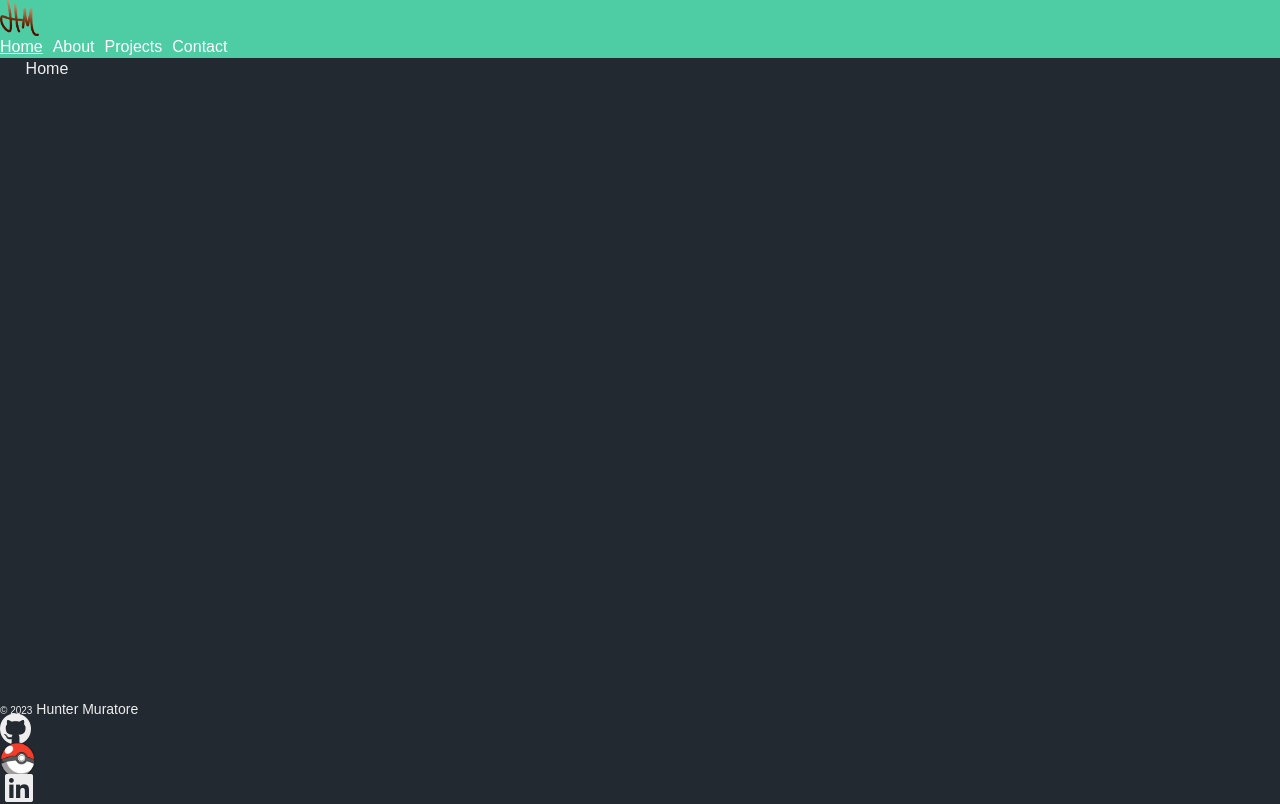
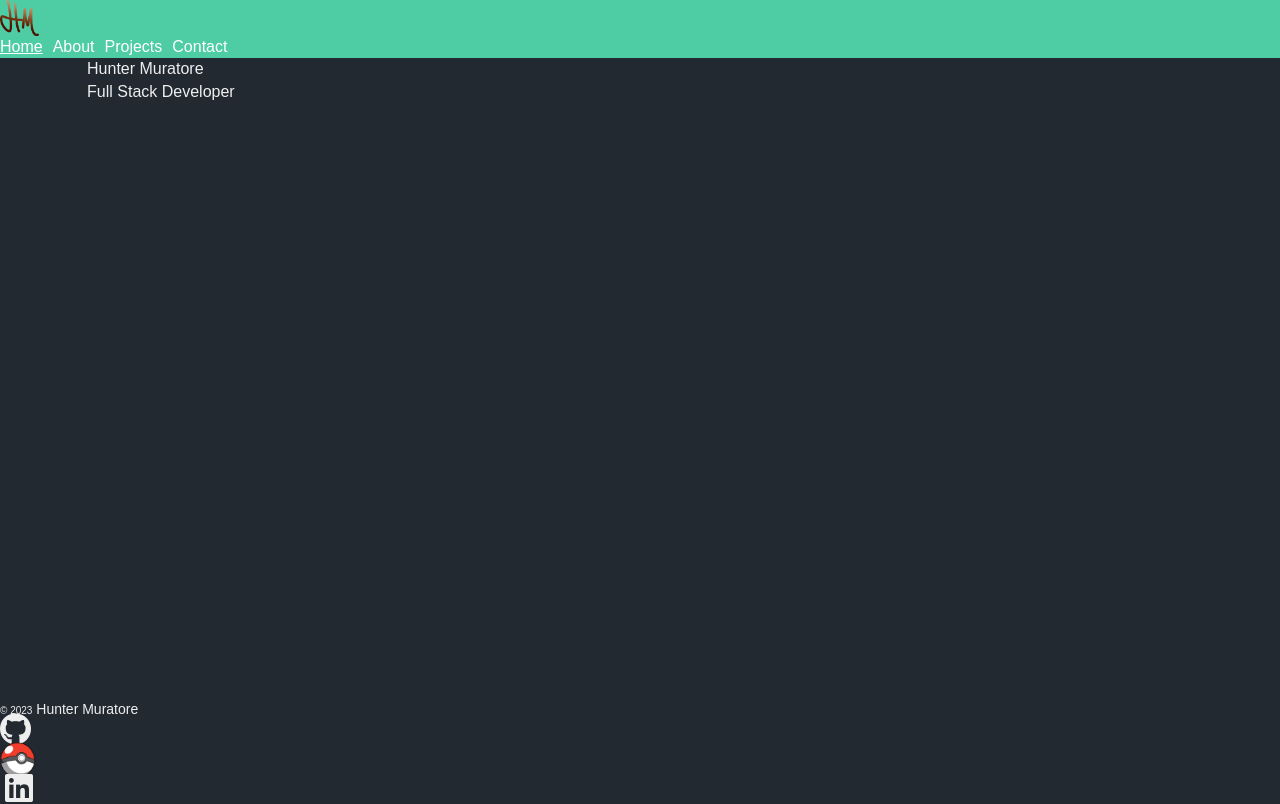
Before and after one commit to HunterMuratore/Portfolio, a React (Vite) app: page / in a window 1280 px wide. Built offline with nearby package versions, Linux system fonts and the light colour scheme.

Commit message:
dynamic pokemon page

```diff
--- a/src/index.scss
+++ b/src/index.scss
@@ -69,6 +69,11 @@ header {
   }
 }
 
+.home {
+  padding: 0 5%;
+
+}
+
 .contact {
   input {
     color: #000;
@@ -136,15 +141,9 @@ header {
 .pokemon-container {
   .pokeball-btn {
     padding: 1%;
-    text-align: left;
 
     :hover {
       transform: rotate(35deg);
-    }
-
-    img {
-      width: 46px;
-      height: 45px;
     }
   }
 
--- a/src/pages/Contact.jsx
+++ b/src/pages/Contact.jsx
@@ -28,7 +28,7 @@ function Contact() {
     }
 
     return (
-        <section className="contact flex flex-col justify-center mx-auto">
+        <section className="contact flex flex-col justify-center mx-auto mb-6">
             <h2 className="text-center text-2xl font-bold mt-10">Contact Me</h2>
             <form onSubmit={handleSubmit} className="w-full max-w-lg mx-auto mt-10" >
                 <div className="flex flex-wrap -mx-3 mb-6">
--- a/src/pages/Home.jsx
+++ b/src/pages/Home.jsx
@@ -1,7 +1,8 @@
 function Home() {
     return (
-        <section>
-            <h1>Home</h1>
+        <section className="home text-center mb-3">
+            <h1 className="text-3xl font-bold mt-10 mb-5">Hunter Muratore</h1>
+            <h2 className="text-3xl font-bold mb-5">Full Stack Developer</h2>
         </section>
     )
 }
--- a/src/pages/Pokemon.jsx
+++ b/src/pages/Pokemon.jsx
@@ -99,17 +99,17 @@ function Pokemon() {
     };
 
     return (
-        <section className='pokemon-container mx-auto mt-10 mb-3 w-[1000px]'>
+        <section className='pokemon-container mx-auto mt-10 mb-3 w-[325px] sm:w-[500px] md:w-[600px] lg:w-[900px] xl:w-[1000px]'>
             <div className='pokeball'>
                 <button className='pokeball-btn' onClick={handlePokeballClick}>
-                    <img src={pokeball} alt="Pokeball" />
+                    <img className='w-[36px] h-[35px] md:w-[46px] md:h-[45px]' src={pokeball} alt="Pokeball" />
                 </button>
             </div>
             <div className='pokemon-card'>
-                <div className='pokemon-img mx-auto py-28 w-[1000px]' style={{ backgroundImage: `linear-gradient(to bottom, ${themeColor}, ${themeColor2})` }}>
-                    <img className="block mx-auto my-5 h-[400px] w-[400px]" src={imgSrc} alt={pokeName + ' image'} />
+                <div className='pokemon-img mx-auto py-20 sm:py-28 w-[325px] sm:w-[500px] md:w-[600px] lg:w-[900px] xl:w-[1000px]' style={{ backgroundImage: `linear-gradient(to bottom, ${themeColor}, ${themeColor2})` }}>
+                    <img className="block mx-auto my-5 h-[150px] w-[150px] sm:h-[200px] sm:w-[200px] md:h-[300px] md:w-[300px] lg:h-[400px] lg:w-[400px]" src={imgSrc} alt={pokeName + ' image'} />
                 </div>
-                <div className='pokemon-name mx-auto text-center my-2.5 text-3xl font-semibold text-black'>
+                <div className='pokemon-name mx-auto text-center my-2.5 text-sm sm:text-lg md:text-xl lg:text-3xl font-semibold text-black'>
                     <p>A wild <span style={{ color: themeColor }}>{pokeName}</span> appeared!</p>
                 </div>
             </div>
--- a/src/pages/Projects.jsx
+++ b/src/pages/Projects.jsx
@@ -3,7 +3,7 @@ import formforwarder from '../images/projects/formforwarder.png'
 import trails from '../images/projects/trails.png'
 import jate from '../images/projects/jate.png'
 import employee_tracker from '../images/projects/employee_tracker.png'
-import pokemon_gen from '../images/projects/pokemon_gen.png'
+import pokemon_gen from '../images/projects/pokemon.png'
 
 const projects = [
     {
```
Also changed, not shown: src/images/projects/pokemon.png (added), src/images/projects/pokemon_gen.png (deleted).
